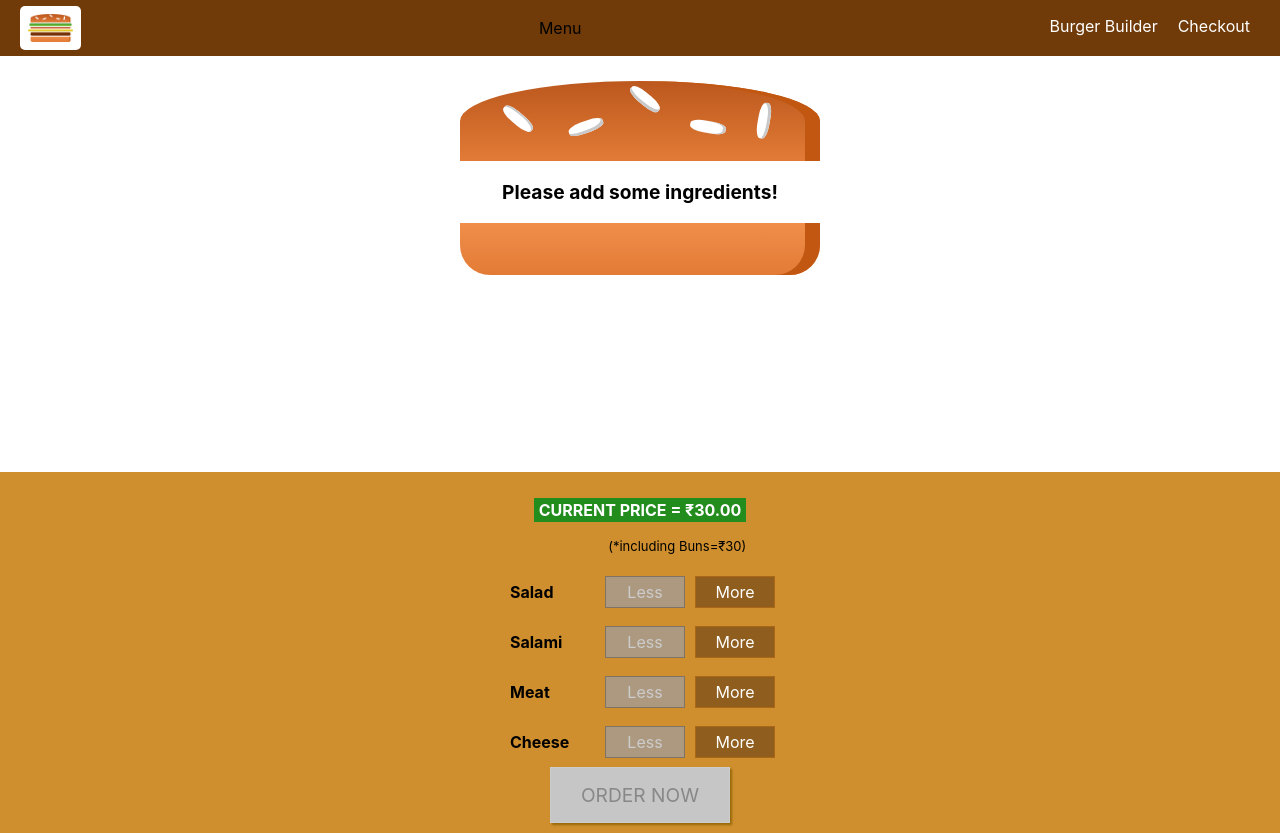
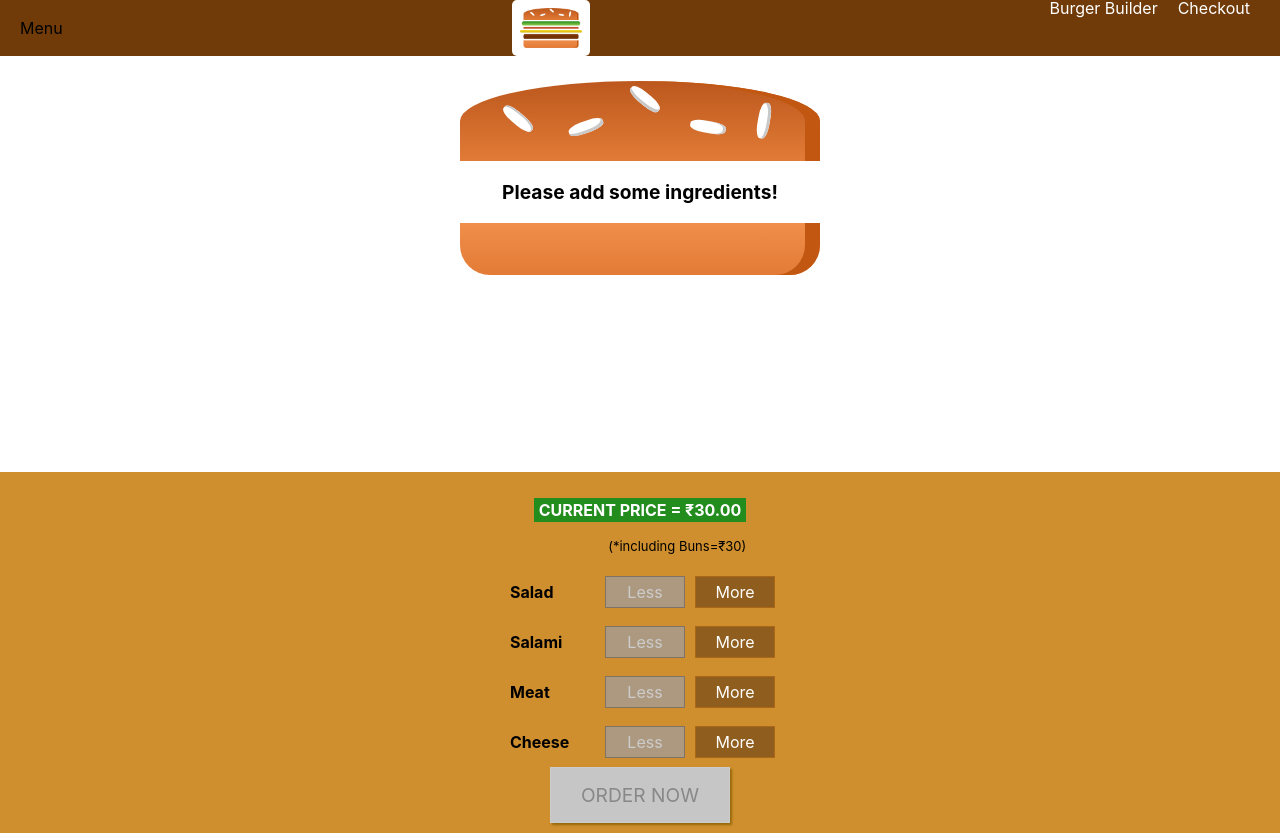
Before and after one commit to r0hitk/burgerapp, a React (Create React App) app: page / in a window 1280 px wide. Built offline with nearby package versions, Linux system fonts and the light colour scheme.

Commit message:
Adding Sidedrawer navigation

```diff
--- a/src/components/Logo/Logo.js
+++ b/src/components/Logo/Logo.js
@@ -4,7 +4,7 @@
 
 const Logo = (props) => {
   return (
-    <div className={classes.Logo}>
+    <div className={classes.Logo} style={{ height: props.height }}>
       <img src={burgerLogo} alt="Burger Logo" />
     </div>
   );
--- a/src/components/Logo/Logo.module.css
+++ b/src/components/Logo/Logo.module.css
@@ -1,5 +1,5 @@
 .Logo{
-    height: 80%;
+    height: 100%;
     background-color: white;
     padding: 8px;
     box-sizing: border-box;
--- a/src/components/Navigation/NavigationItem/NavigationItem.module.css
+++ b/src/components/Navigation/NavigationItem/NavigationItem.module.css
@@ -1,24 +1,44 @@
-.NavigationItem{
-    box-sizing: border-box;
-    margin: 0;
-    display: flex;
-    height: 100%;
-    align-items: center;
+.NavigationItem {
+  box-sizing: border-box;
+  margin: 10px 0;
+  display: block;
+  width: 100%;
 }
 
-.NavigationItem a{
-    color: white;
-    text-decoration: none;
-    padding: 16px 10px;
-    height: 100%;
-    border-bottom: 4px solid transparent;
-    box-sizing: border-box;
-    display: block;
+.NavigationItem a {
+  color: #8f5c2c;
+  text-decoration: none;
+  width: 100%;
+  display: block;
 }
 
 .NavigationItem a:hover,
 .NavigationItem a:active,
-.NavigationItem a.active{
+.NavigationItem a.active {
+  color: white;
+}
+
+@media (min-width: 500px) {
+  .NavigationItem {
+    margin: 0;
+    display: flex;
+    height: 100%;
+    width: auto;
+    align-items: center;
+  }
+
+  .NavigationItem a {
+    color: white;
+    padding: 16px 10px;
+    height: 100%;
+    border-bottom: 4px solid transparent;
+  }
+
+  .NavigationItem a:hover,
+  .NavigationItem a:active,
+  .NavigationItem a.active {
+    background-color: #8f5c2c;
     border-bottom: 4px solid #d6bb20;
     color: white;
+  }
 }
--- a/src/components/Navigation/NavigationItems/NavigationItems.module.css
+++ b/src/components/Navigation/NavigationItems/NavigationItems.module.css
@@ -5,4 +5,11 @@
   display: flex;
   align-items: center;
   height: 100%;
+  flex-flow: column;
 }
+
+@media (min-width: 500px) {
+  .NavigationItems {
+    flex-flow: row;
+  }
+}
--- a/src/components/Navigation/SideDrawer/SideDrawer.js
+++ b/src/components/Navigation/SideDrawer/SideDrawer.js
@@ -6,7 +6,9 @@
 const SideDrawer = (props) => {
   return (
     <div className={classes.SideDrawer}>
-      <Logo />
+      <div className={classes.Logo}>
+        <Logo />
+      </div>
       <nav>
         <NavigationItems />
       </nav>
--- a/src/components/Navigation/SideDrawer/SideDrawer.module.css
+++ b/src/components/Navigation/SideDrawer/SideDrawer.module.css
@@ -25,3 +25,8 @@
 .Close {
   transform: translateX(100%);
 }
+
+.Logo {
+  height: 11%;
+  margin-bottom: 32px;
+}
--- a/src/components/Navigation/Toolbar/Toolbar.js
+++ b/src/components/Navigation/Toolbar/Toolbar.js
@@ -6,9 +6,11 @@
 const Toolbar = (props) => {
   return (
     <header className={classes.Toolbar}>
-      <Logo />
       <div>Menu</div>
-      <nav>
+      <div className={classes.Logo}>
+        <Logo />
+      </div>
+      <nav className={classes.DesktopOnly}>
         <NavigationItems />
       </nav>
     </header>
--- a/src/components/Navigation/Toolbar/Toolbar.module.css
+++ b/src/components/Navigation/Toolbar/Toolbar.module.css
@@ -16,3 +16,13 @@
 .Toolbar nav {
   height: 100%;
 }
+
+.Logo {
+  height: 100%;
+}
+
+@media (max-width: 499px) {
+  .DesktopOnly {
+    display: none;
+  }
+}
```
